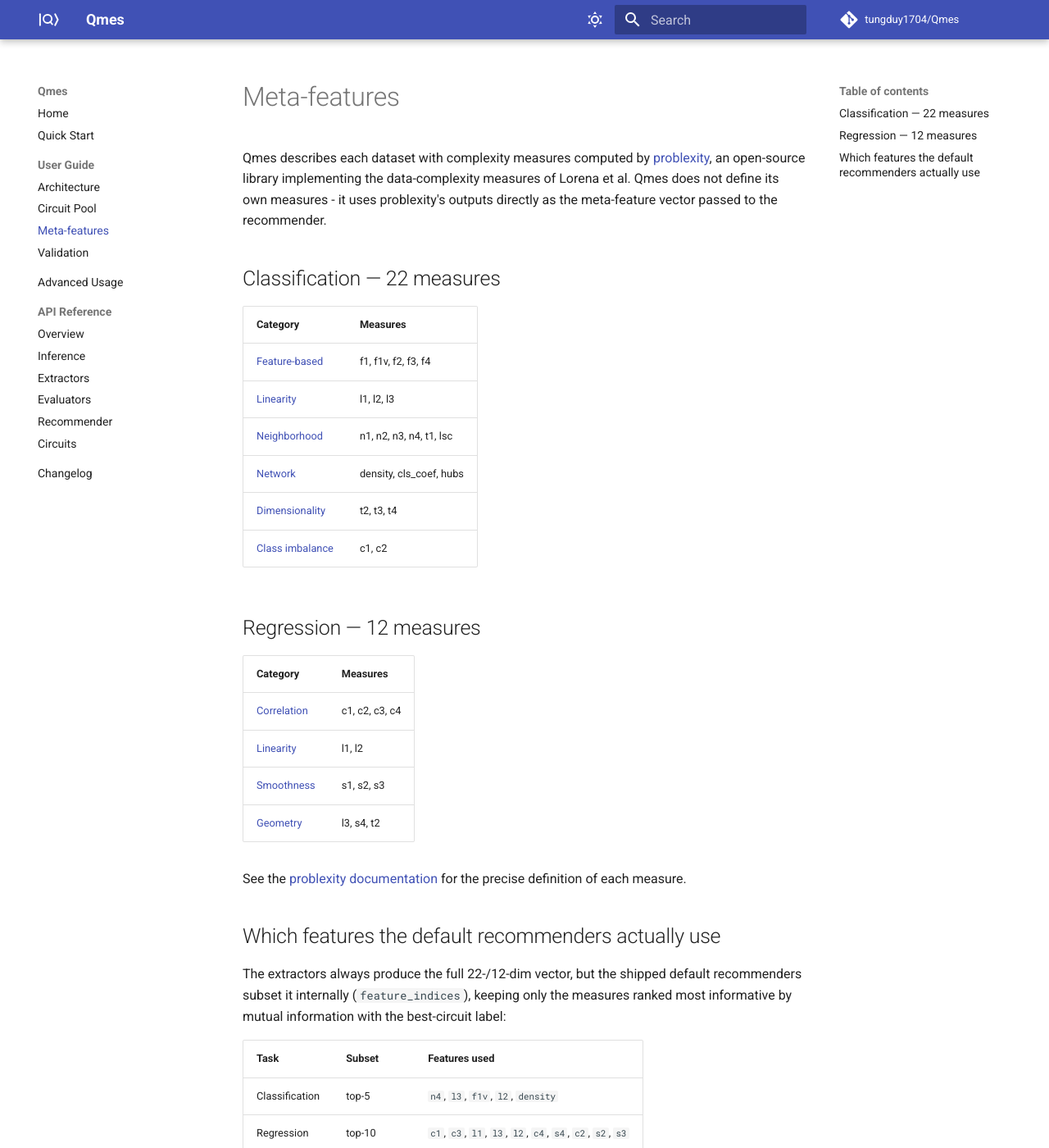
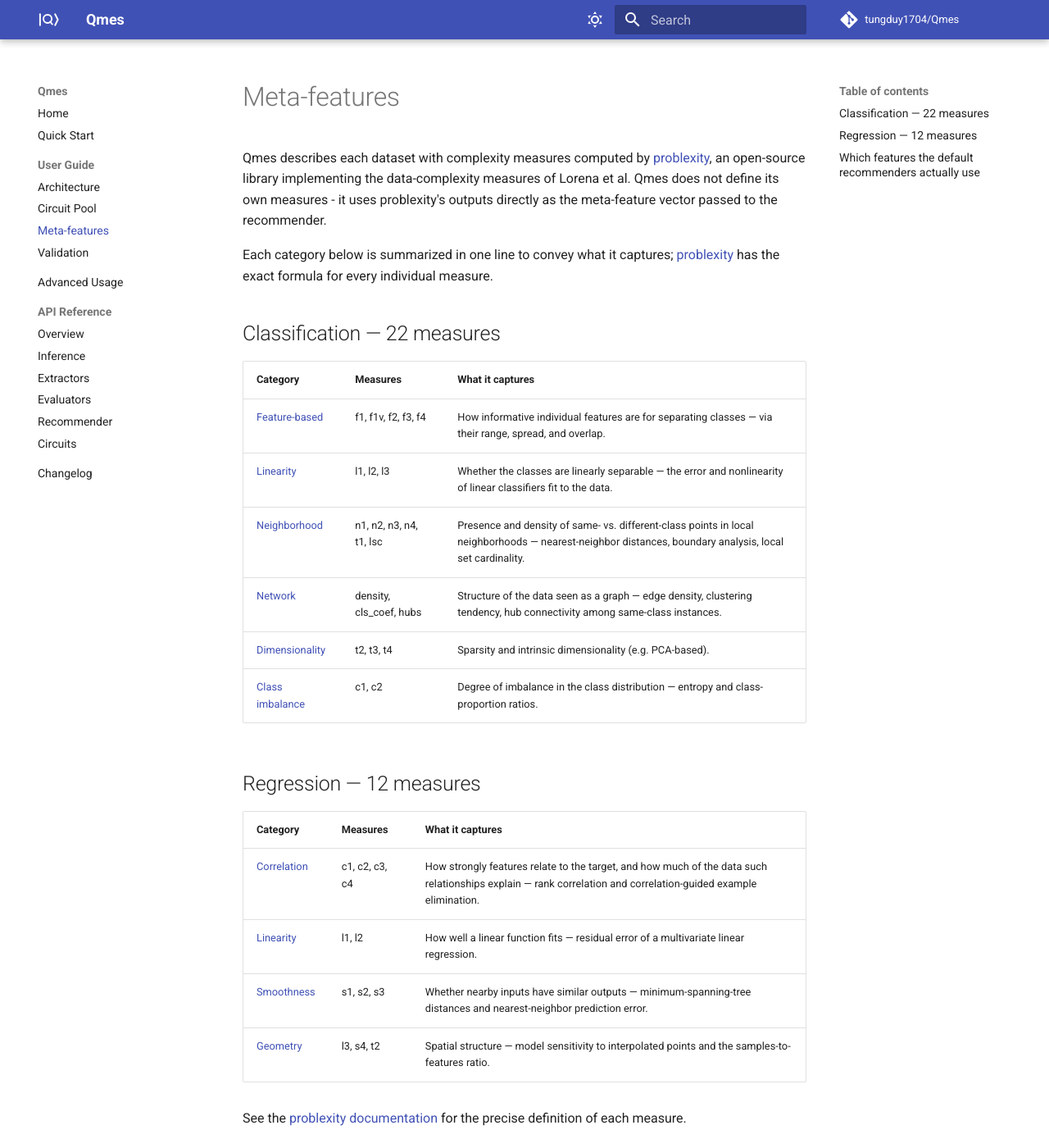
Before and after one commit to tungduy1704/Qmes, an MkDocs documentation site: the page built from docs/meta_features.md, in a window 1280 px wide and 1400 px high. Shown: the whole window at 82% size. Built offline with MkDocs 1.6.1 and Material for MkDocs 9.7.7, drawn with Linux system fonts in a browser that asks for light colours; comment, search, counter and statistics services are not loaded.

Commit message:
Add description for each complexity-metric category

```diff
--- a/docs/meta_features.md
+++ b/docs/meta_features.md
@@ -6,25 +6,29 @@ library implementing the data-complexity measures of Lorena et al. Qmes does
 not define its own measures - it uses problexity's outputs directly as the
 meta-feature vector passed to the recommender.
 
+Each category below is summarized in one line to convey what it captures;
+[problexity](https://problexity.readthedocs.io/en/latest/) has the exact
+formula for every individual measure.
+
 ## Classification — 22 measures
 
-| Category | Measures |
-|---|---|
-| [Feature-based](https://problexity.readthedocs.io/en/latest/feature_based_api.html) | f1, f1v, f2, f3, f4 |
-| [Linearity](https://problexity.readthedocs.io/en/latest/linearity_api.html) | l1, l2, l3 |
-| [Neighborhood](https://problexity.readthedocs.io/en/latest/neighborhood_api.html) | n1, n2, n3, n4, t1, lsc |
-| [Network](https://problexity.readthedocs.io/en/latest/network_api.html) | density, cls_coef, hubs |
-| [Dimensionality](https://problexity.readthedocs.io/en/latest/dimensionality_api.html) | t2, t3, t4 |
-| [Class imbalance](https://problexity.readthedocs.io/en/latest/class_imbalance_api.html) | c1, c2 |
+| Category | Measures | What it captures |
+|---|---|---|
+| [Feature-based](https://problexity.readthedocs.io/en/latest/feature_based_api.html) | f1, f1v, f2, f3, f4 | How informative individual features are for separating classes — via their range, spread, and overlap. |
+| [Linearity](https://problexity.readthedocs.io/en/latest/linearity_api.html) | l1, l2, l3 | Whether the classes are linearly separable — the error and nonlinearity of linear classifiers fit to the data. |
+| [Neighborhood](https://problexity.readthedocs.io/en/latest/neighborhood_api.html) | n1, n2, n3, n4, t1, lsc | Presence and density of same- vs. different-class points in local neighborhoods — nearest-neighbor distances, boundary analysis, local set cardinality. |
+| [Network](https://problexity.readthedocs.io/en/latest/network_api.html) | density, cls_coef, hubs | Structure of the data seen as a graph — edge density, clustering tendency, hub connectivity among same-class instances. |
+| [Dimensionality](https://problexity.readthedocs.io/en/latest/dimensionality_api.html) | t2, t3, t4 | Sparsity and intrinsic dimensionality (e.g. PCA-based). |
+| [Class imbalance](https://problexity.readthedocs.io/en/latest/class_imbalance_api.html) | c1, c2 | Degree of imbalance in the class distribution — entropy and class-proportion ratios. |
 
 ## Regression — 12 measures
 
-| Category | Measures |
-|---|---|
-| [Correlation](https://problexity.readthedocs.io/en/latest/correlation_api.html) | c1, c2, c3, c4 |
-| [Linearity](https://problexity.readthedocs.io/en/latest/linearity_api.html) | l1, l2 |
-| [Smoothness](https://problexity.readthedocs.io/en/latest/smoothness_api.html) | s1, s2, s3 |
-| [Geometry](https://problexity.readthedocs.io/en/latest/geometry_api.html) | l3, s4, t2 |
+| Category | Measures | What it captures |
+|---|---|---|
+| [Correlation](https://problexity.readthedocs.io/en/latest/correlation_api.html) | c1, c2, c3, c4 | How strongly features relate to the target, and how much of the data such relationships explain — rank correlation and correlation-guided example elimination. |
+| [Linearity](https://problexity.readthedocs.io/en/latest/linearity_api.html) | l1, l2 | How well a linear function fits — residual error of a multivariate linear regression. |
+| [Smoothness](https://problexity.readthedocs.io/en/latest/smoothness_api.html) | s1, s2, s3 | Whether nearby inputs have similar outputs — minimum-spanning-tree distances and nearest-neighbor prediction error. |
+| [Geometry](https://problexity.readthedocs.io/en/latest/geometry_api.html) | l3, s4, t2 | Spatial structure — model sensitivity to interpolated points and the samples-to-features ratio. |
 
 See the [problexity documentation](https://problexity.readthedocs.io/en/latest/)
 for the precise definition of each measure.
```
